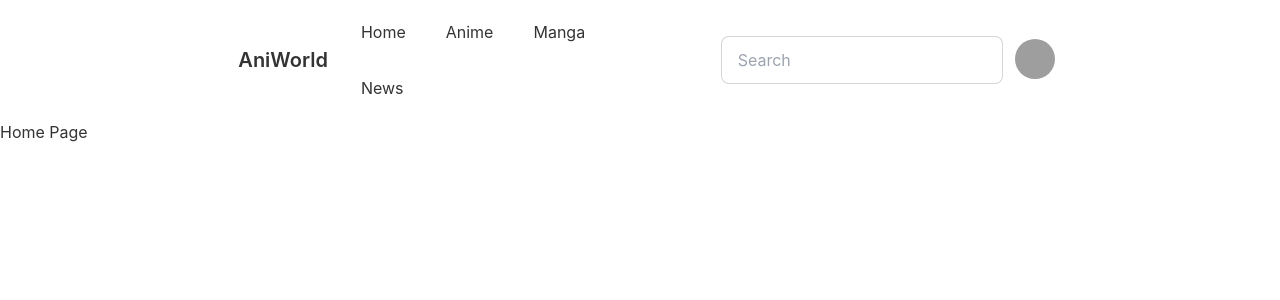
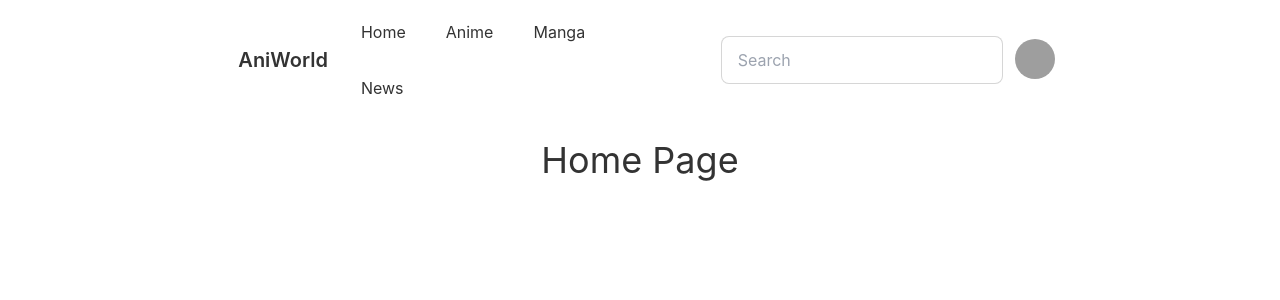
Before and after one commit to MrManilex/aniworld-front-end, a React (Create React App) app: page /home in a window 1280 px wide. Shown: the top 300 px of the page. Built offline with nearby package versions, Linux system fonts and the light colour scheme; sample sign-in values are in the browser's storage; grey boxes are pictures that could not be loaded.

Commit message:
fix tailwind config and center homepage text

```diff
--- a/src/pages/App/App.css
+++ b/src/pages/App/App.css
@@ -1,3 +1,3 @@
-.App {
+/* .App {
   text-align: center;
-}
+} */
--- a/src/pages/App/App.jsx
+++ b/src/pages/App/App.jsx
@@ -1,4 +1,4 @@
-import "./App.css"
+// import "./App.css"
 import { useEffect, useState } from 'react';
 import { Navigate, Route, Routes, useNavigate } from "react-router-dom";
 import { searchAnimes } from '../../services/animeService';
--- a/src/pages/Home/Home.jsx
+++ b/src/pages/Home/Home.jsx
@@ -5,9 +5,13 @@ const Home = () => {
     const { user } = useAuthContext()
 
     return (
-        <div>
-            <h1>Home Page</h1>
-        </div>
+        <>
+            <main>
+                <div className='text-center'>
+                    <h2 className="text-4xl m-5">Home Page</h2>
+                </div>
+            </main>
+        </>
     );
 }
 
--- a/tailwind.config.js
+++ b/tailwind.config.js
@@ -2,7 +2,7 @@
 module.exports = {
   content: [,
     "./src/components/**/*",
-    "./src/page/**/*"
+    "./src/pages/**/*"
   ],
   theme: {
     extend: {},
```
